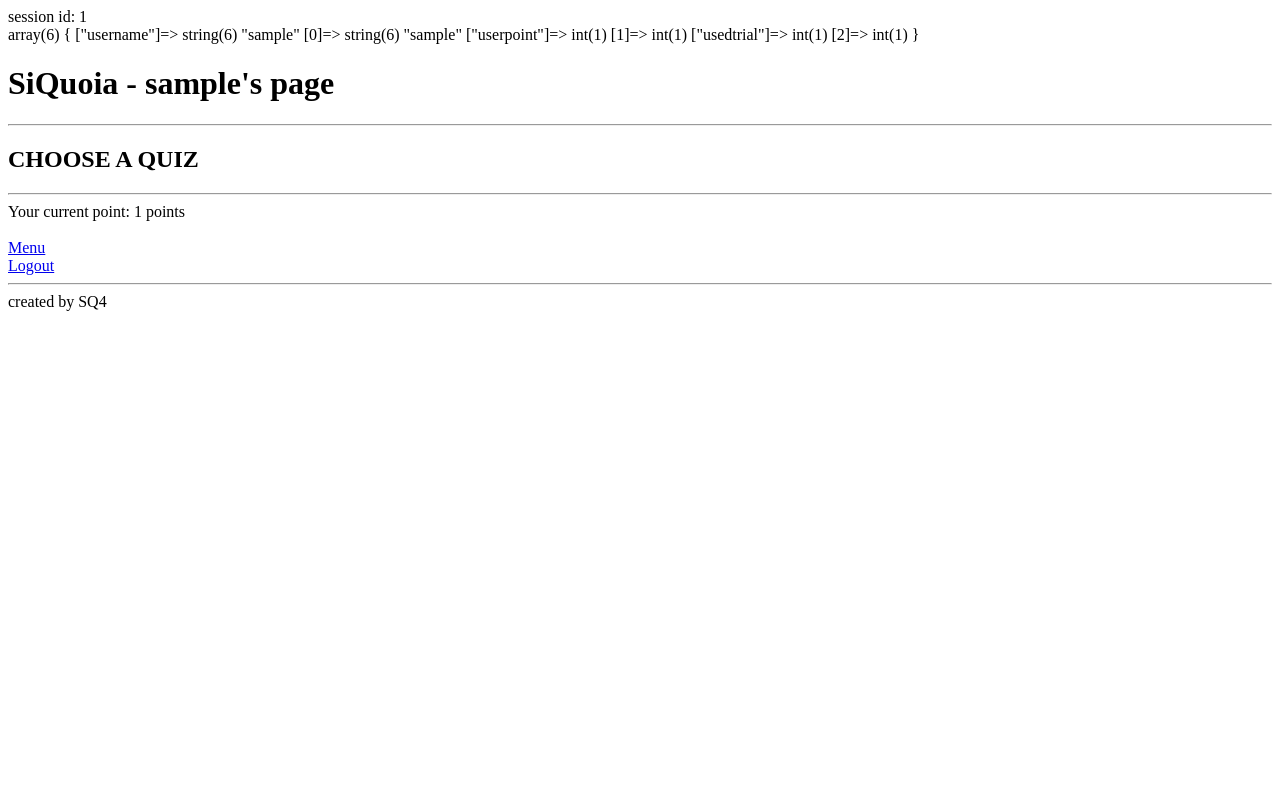
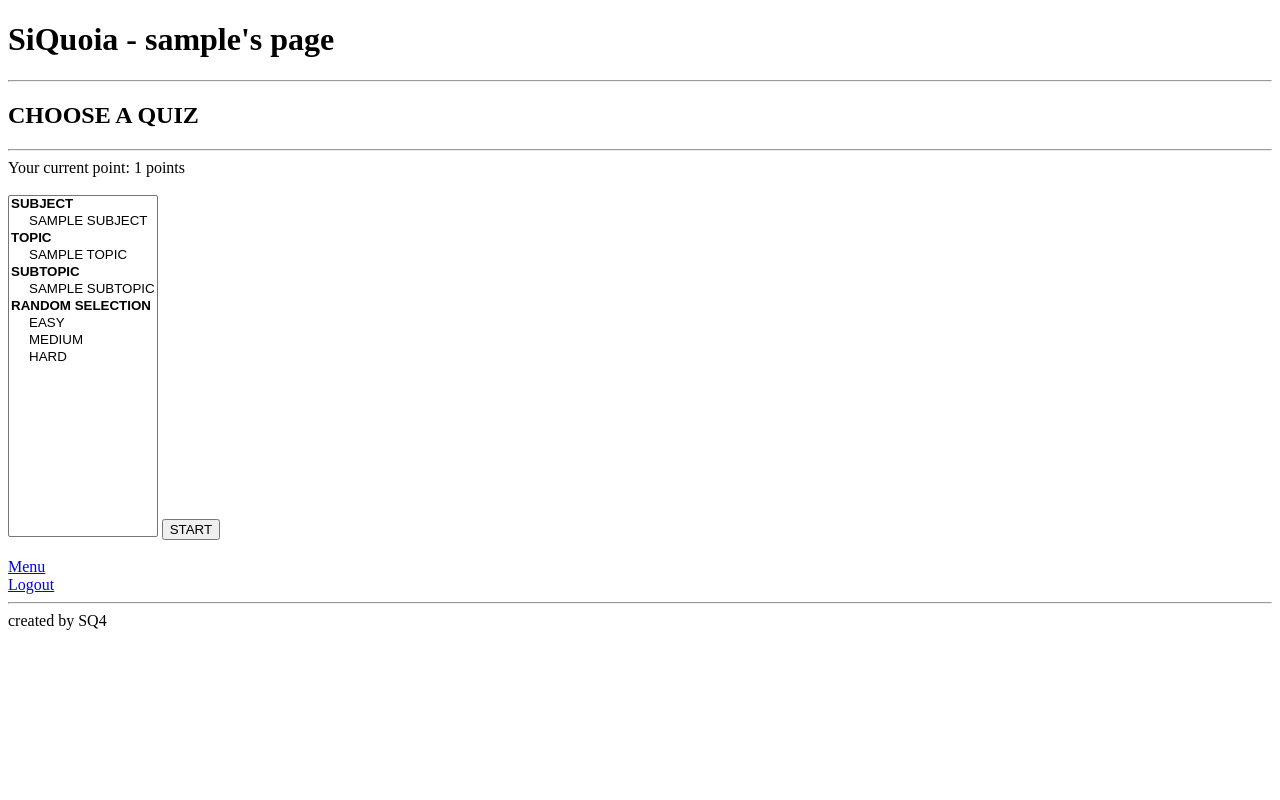
Before and after one commit to m-and-m/SiQuoia, a PHP site: page /choose_quiz.php in a window 1280 px wide. Run offline with PHP 8.4, Linux system fonts and the light colour scheme; the visitor is signed in with stand-in values (Sample User, id 1); tables that the repository leaves empty hold one stand-in row (values such as "Sample post"); a stand-in replaces the project's code that opens the database connection.

Commit message:
Complete select a quiz. Need to add cost value for each quiz

```diff
--- a/db/populate_schema.sql
+++ b/db/populate_schema.sql
@@ -78,6 +78,7 @@ CREATE TABLE subject (
 CREATE TABLE packet (
 	packetid VARCHAR(7) NOT NULL,
 	p_name VARCHAR(30) NOT NULL,
+	cost INT,
 	questionid_set TEXT,
 	PRIMARY KEY(packetid)
 );
--- a/php/choose_quiz.php
+++ b/php/choose_quiz.php
@@ -6,18 +6,26 @@ session_start();
 $userid = $_SESSION["userid"];
 
 // DELETE ME
-print("session id: ".$userid."<br/>");
+//print("session id: ".$userid."<br/>");
 
 $query0  = "select username, userpoint, usedtrial from user_profile p, user_data d where p.userid=d.userid and p.userid='".$userid."'";
 $result0 = pdo_query($query0);
 $user_item  = $result0->fetch();
+//DELETE ME
+//var_dump($user_item);
 
-//DELETE ME
-var_dump($user_item);
+$query1  = "select * from subject";
+$result1 = pdo_query($query1);
+$subject_item  = $result1->fetchAll(PDO::FETCH_ASSOC);
 
-$username = $user_item["username"];
-$curr_point = $user_item["userpoint"];
-$usedtrial = $user_item["usedtrial"];
+$query2  = "select topicid, t_name from topic";
+$result2 = pdo_query($query2);
+$topic_item  = $result2->fetchAll(PDO::FETCH_ASSOC);
+
+$query3  = "select subtopicid, st_name from subtopic";
+$result3 = pdo_query($query3);
+$subtopic_item  = $result3->fetchAll(PDO::FETCH_ASSOC);
+
 ?>
 
 <!DOCTYPE html PUBLIC "-//W3C//DTD HTML 4.01 Transitional//EN" "http://www.w3.org/TR/html4/loose.dtd">
@@ -31,7 +39,7 @@ $usedtrial = $user_item["usedtrial"];
  <body>
 
  <header>
-  <h1>SiQuoia - <?php print($username)?>'s page</h1><hr>
+  <h1>SiQuoia - <?php print($user_item["username"])?>'s page</h1><hr>
  </header>
 
  <div class="content">
@@ -39,15 +47,51 @@ $usedtrial = $user_item["usedtrial"];
   <hr>
 <?php
 // Show the total point
-	print("Your current point: ".$curr_point." points<br/>");
-// Trial quiz
-	if(!$usedtrial) {
-		print("here");
-	}
-// Pick one of category (subject, topic, subtopic)
-// Select button and start game
+	print("Your current point: ".$user_item["userpoint"]." points<br/><br/>");
 
+  /*Drop Down option form with option groups
+    Pick one of the categories (trial, subject, topic, subtopic)*/
+  print("<form action='start_quiz.php' method='post'>");
 ?>
+    <select name="question_select" size="20">
+		<?php
+			// Trial quiz
+			if(!$user_item["usedtrial"]) {
+				print("<optgroup label='TRIAL'>");
+				print("<option value='trial;static'>FRIENDS(TV)</option>");
+				print("<option value='trial;random'>RANDOM QUIZ</option></optgroup>");
+			}
+		?>
+		<optgroup label="SUBJECT">
+		<?php
+			foreach($subject_item as $row) {
+				print("<option value='".$row["subjectid"]."'>".strtoupper($row["s_name"])."</option>");
+			}
+		?>
+		</optgroup>
+		<optgroup label="TOPIC">
+		<?php
+			foreach($topic_item as $row) {
+				print("<option value='".$row["topicid"]."'>".strtoupper($row["t_name"])."</option>");
+			}
+		?>
+		</optgroup>
+		<optgroup label="SUBTOPIC">
+		<?php
+			foreach($subtopic_item as $row) {
+				print("<option value='".$row["subtopicid"]."'>".strtoupper($row["st_name"])."</option>");
+			}
+		?>
+		</optgroup>
+		<optgroup label="RANDOM SELECTION">
+			<option>EASY</option>
+			<option>MEDIUM</option>
+			<option>HARD</option>
+		</optgroup>
+
+    </select>
+    <input type="submit" value="START"/>
+  </form>
 <br />
 	<div id="menu"><a href='menu.php'>Menu</a></div>
 	<div id="logout"><a href='logout.php'>Logout</a></div> <!--COMPLETE-->
--- a/php/menu.php
+++ b/php/menu.php
@@ -6,9 +6,9 @@ session_start();
 $userid = $_SESSION["userid"];
 
 // DELETE ME
-print("session id: ".$userid."<br/>");
+//print("session id: ".$userid."<br/>");
 
-$query0  = "select isadmin, savedquiz, usercredit from user_profile p, user_data d where p.userid=d.userid and p.userid='".$userid."'";
+$query0  = "select username, isadmin, savedquiz, usercredit from user_profile p, user_data d where p.userid=d.userid and p.userid='".$userid."'";
 $result0 = pdo_query($query0);
 $user_item  = $result0->fetch();
 //DELETE ME
@@ -26,7 +26,7 @@ $user_item  = $result0->fetch();
  <body>
 
  <header>
-  <h1>SiQuoia</h1><hr>
+  <h1>SiQuoia - <?php print($user_item["username"])?>'s page</h1><hr>
  </header>
 
  <div class="content">
--- /dev/null
+++ b/php/start_quiz.php
@@ -0,0 +1,6 @@
+<?php
+session_start();
+print($_SESSION["userid"]."<br/>");
+
+print($_POST["question_select"]."<br/>");
+?>
```
Also changed, not shown: db/loading_data.sql (+11 -0 lines), 1 other file.
